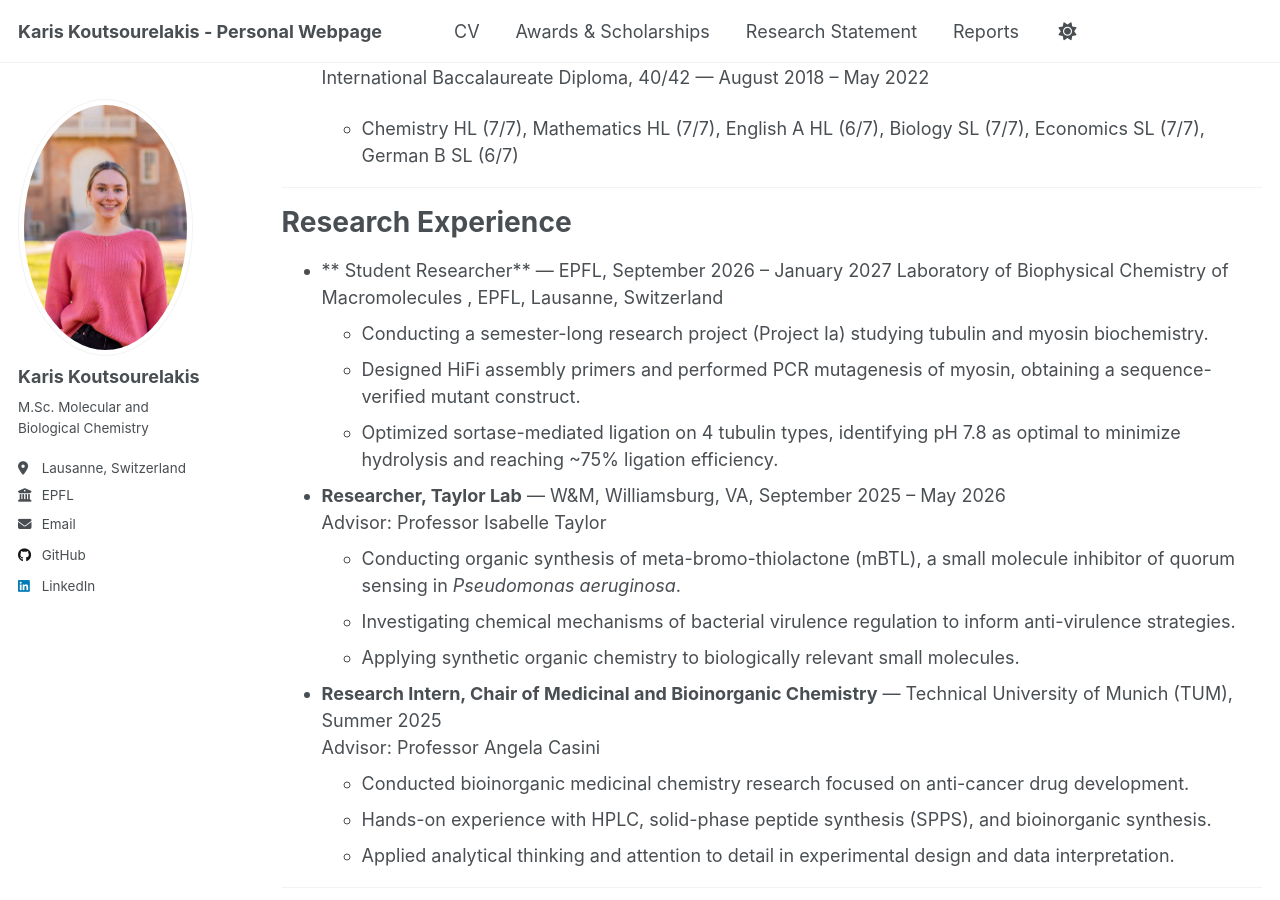
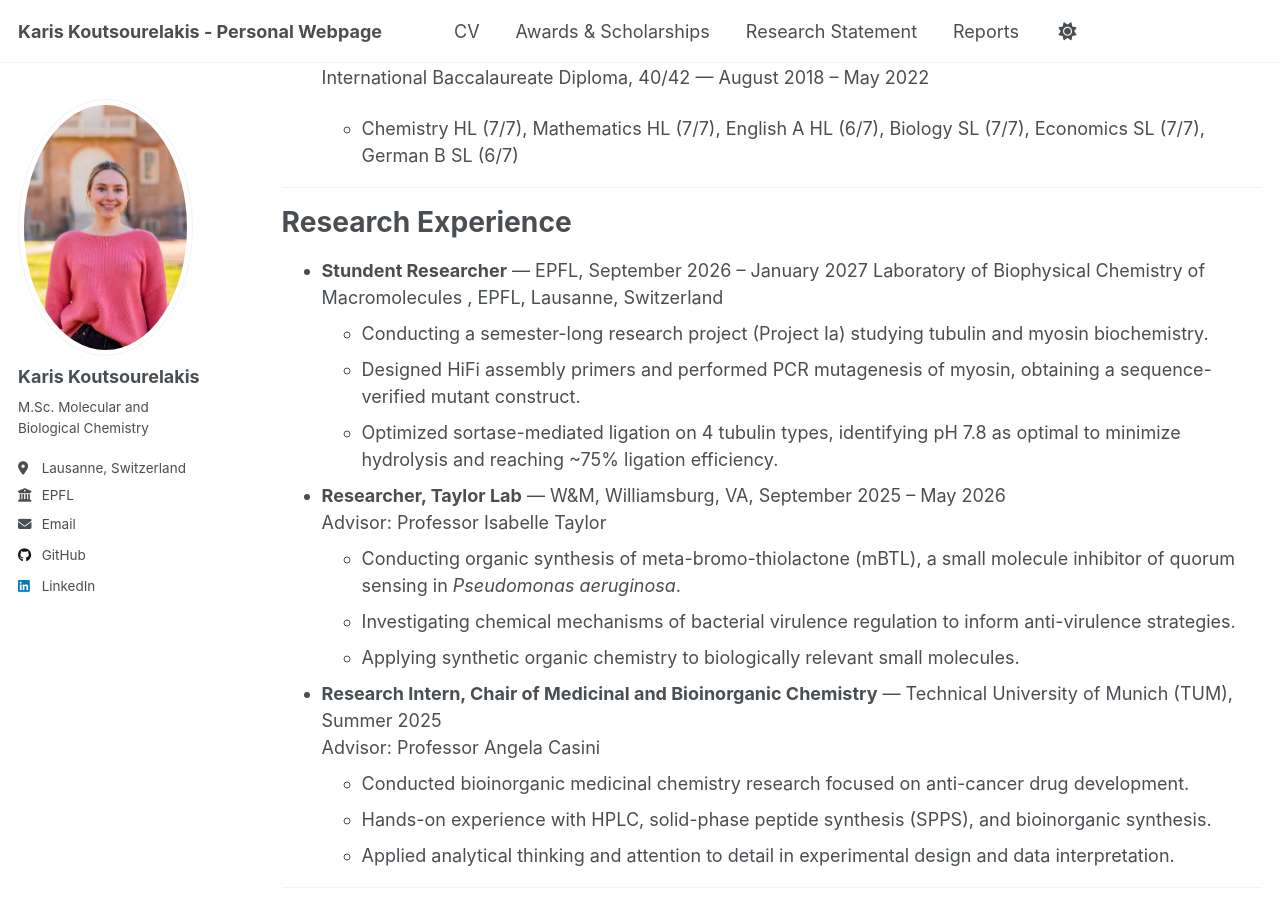
Before and after one commit to kkoutsourelakis/kkoutsourelakis.github.io, a Jekyll site: the page built from _pages/cv.md, in a window 1280 px wide and 900 px high, scrolled down 388 px. Built offline with Jekyll 4.4.1, drawn with Linux system fonts in a browser that asks for light colours; a script that is not in the unit is left out.

Commit message:
Update cv.md

```diff
--- a/_pages/cv.md
+++ b/_pages/cv.md
@@ -29,7 +29,7 @@ redirect_from:
 
 # Research Experience
 
-* ** Student Researcher** —	EPFL,  September 2026 – January 2027
+* **Stundent Researcher** —	EPFL,  September 2026 – January 2027
 Laboratory of Biophysical Chemistry of Macromolecules , EPFL, Lausanne, Switzerland
      - Conducting a semester-long research project (Project Ia) studying tubulin and myosin biochemistry.
      - Designed HiFi assembly primers and performed PCR mutagenesis of myosin, obtaining a sequence-verified mutant construct.
```
